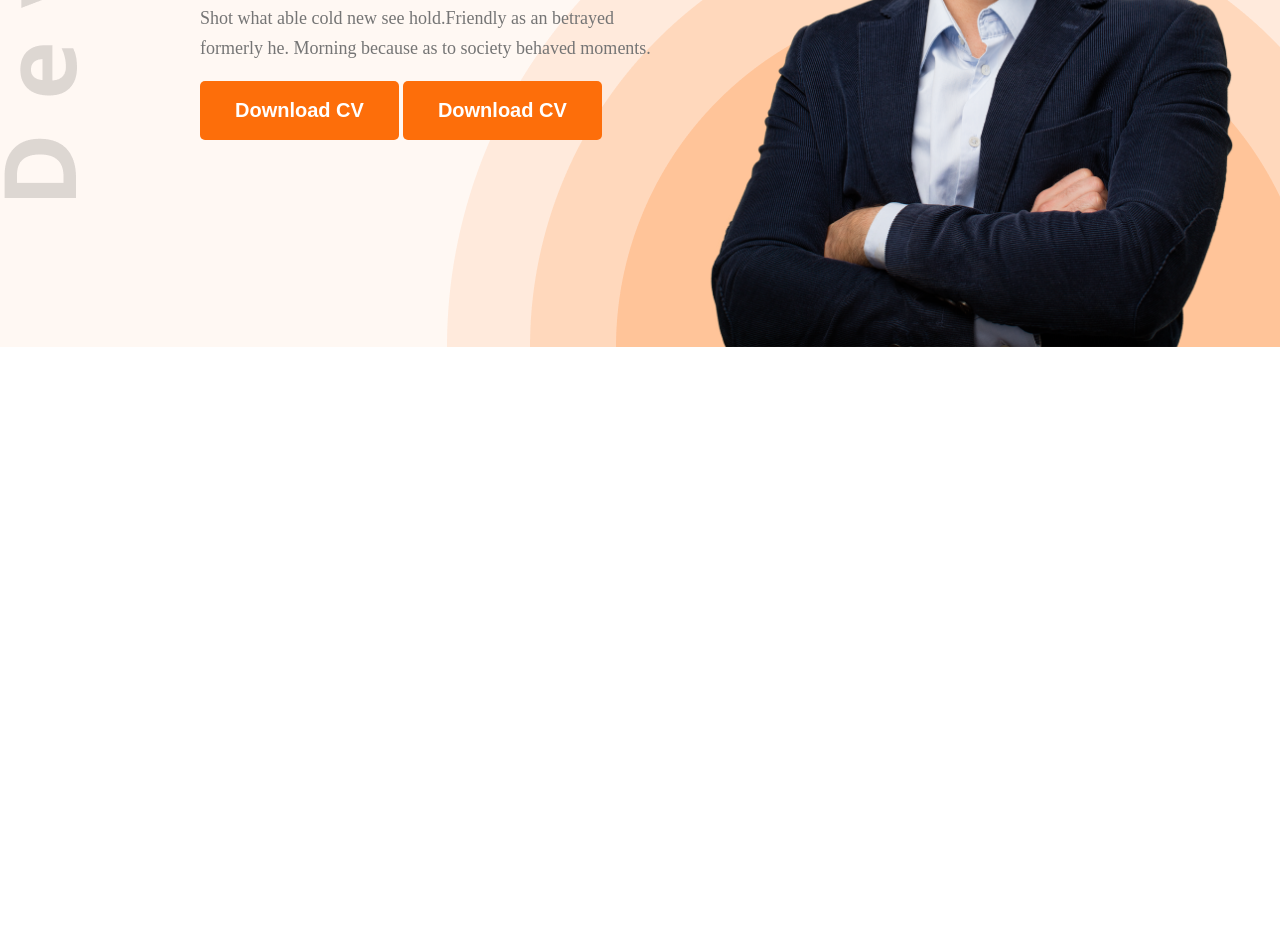
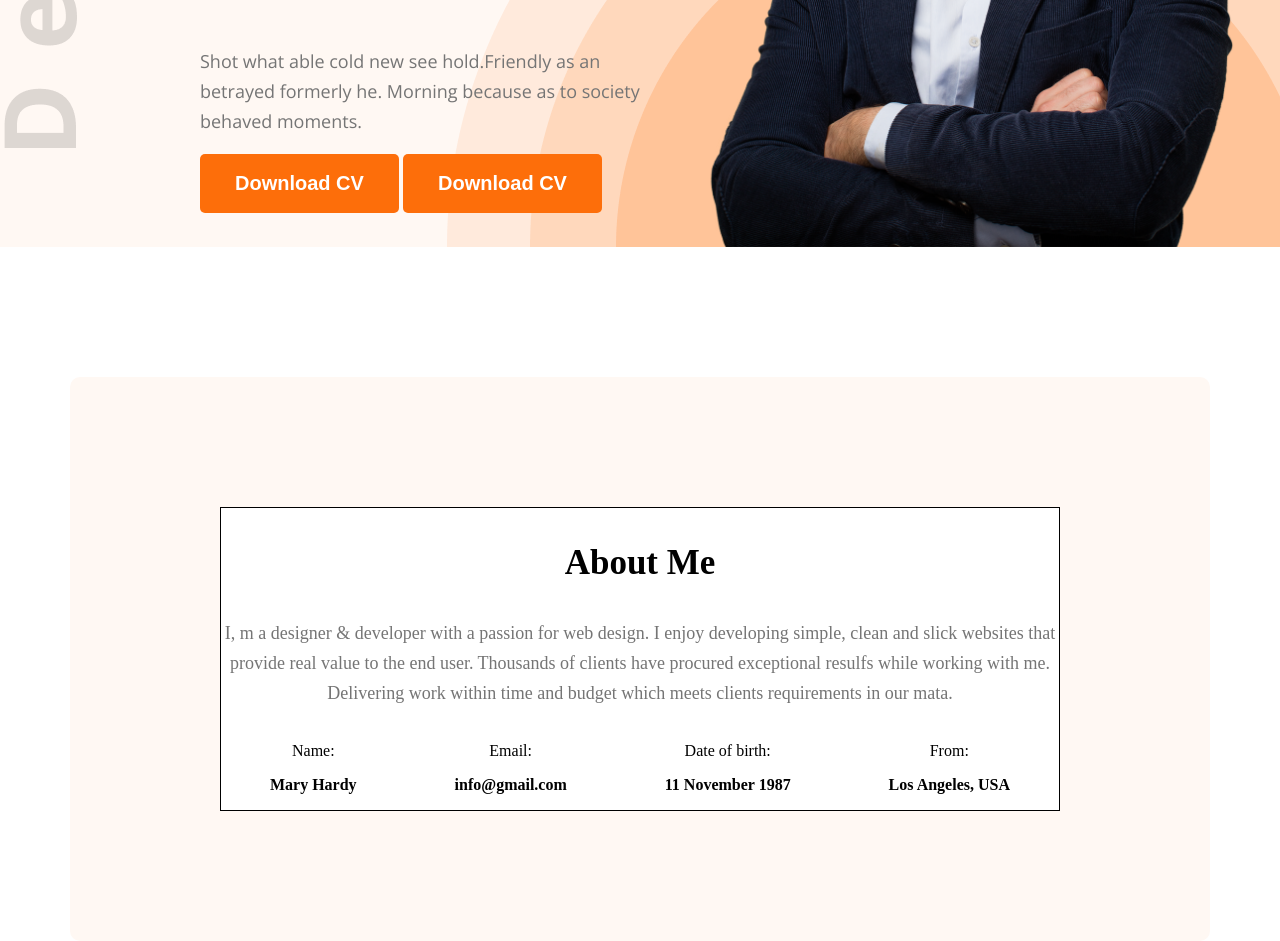
Before and after one commit to rejaulvoice18/web-dev-portfolio, a plain HTML site: page index.html in a window 1280 px wide. Shown: the part 615-1556 px from the top of the page. Before the commit the page ends 962 px from the top, so only its background shows below. Drawn offline with nearby package versions, Linux system fonts and the light colour scheme.

Commit message:
Second section done

```diff
--- a/index.html
+++ b/index.html
@@ -19,7 +19,7 @@
                 <li><a href="" class="dark-2"><button class="btn-primary">Hire Me</button></a></li>
             </ul>
         </nav>
-        <div class="banner">
+        <div class="banner open-sans-portfolio">
             <div class="banner-content">
                 <h4 class="banner-greetings">Hi, I am</h4>
                 <h1 class="banner-title">Mary Hardy</h1>
@@ -33,7 +33,32 @@
         </div>
     </header>
     <main>
-
+        <section class="about secondary-bg">
+            <div class="about-info">
+                <h3 class="section-title">About Me</h3>
+                <p class="section-description">
+                    I, m a designer & developer with a passion for web design. I enjoy developing simple, clean and slick websites that provide real value to the end user. Thousands of clients have procured exceptional resulfs while working with me. Delivering work within time and budget which meets clients requirements in our mata.
+                </p>
+                <div class="about-items">
+                    <div class="about-item">
+                        <p class="item-title">Name:</p>
+                        <p class="item-description">Mary Hardy</p>
+                    </div>
+                    <div class="about-item">
+                        <p class="item-title">Email:</p>
+                        <p class="item-description">info@gmail.com</p>
+                    </div>
+                    <div class="about-item">
+                        <p class="item-title">Date of birth:</p>
+                        <p class="item-description">11 November 1987</p>
+                    </div>
+                    <div class="about-item">
+                        <p class="item-title">From:</p>
+                        <p class="item-description">Los Angeles, USA</p>
+                    </div>
+                </div>
+            </div>
+        </section>
     </main>
     <footer>
 
--- a/styles/portfolio.css
+++ b/styles/portfolio.css
@@ -14,7 +14,9 @@ body{
     padding: 18px 35px;
     border-radius: 5px;
     font-size: 20px;
-
+}
+.secondary-bg{
+    background-color: #FFF8F3;
 }
 /*header*/
 .header{
@@ -28,7 +30,7 @@ nav{
     display: flex;
     align-items: center;
     justify-content: space-between;
-    margin: 50px 200px;
+    margin: 0px 200px;
 }
 
 
@@ -37,7 +39,7 @@ nav{
   font-optical-sizing: auto;
   font-style: normal;
   font-variation-settings:
-    "wdth" 100;
+    "width" 100;
 }
 .nav-title{
     font-weight: 800;
@@ -86,3 +88,34 @@ nav ul{
     color: #757575;
     line-height: 30px;
 }
+/*about styles*/
+main{
+    max-width: 1140px;
+    margin: 0 auto;
+}
+.about{
+    border-radius: 10px;
+    padding: 130px 150px;
+    text-align: center;
+    margin-top: 130px;
+}
+.section-title{
+    font-size: 35px;
+    font-weight: 700;
+}
+.section-description{
+    font-size: 18px;
+    line-height: 30px;
+    color: #757575;
+}
+.about-info{
+    border: 1px solid black;
+    background-color: #FFFFFF;
+}
+.item-description{
+    font-weight:700;
+}
+.about-items{
+    display: flex;
+    justify-content: space-around;
+}
```
